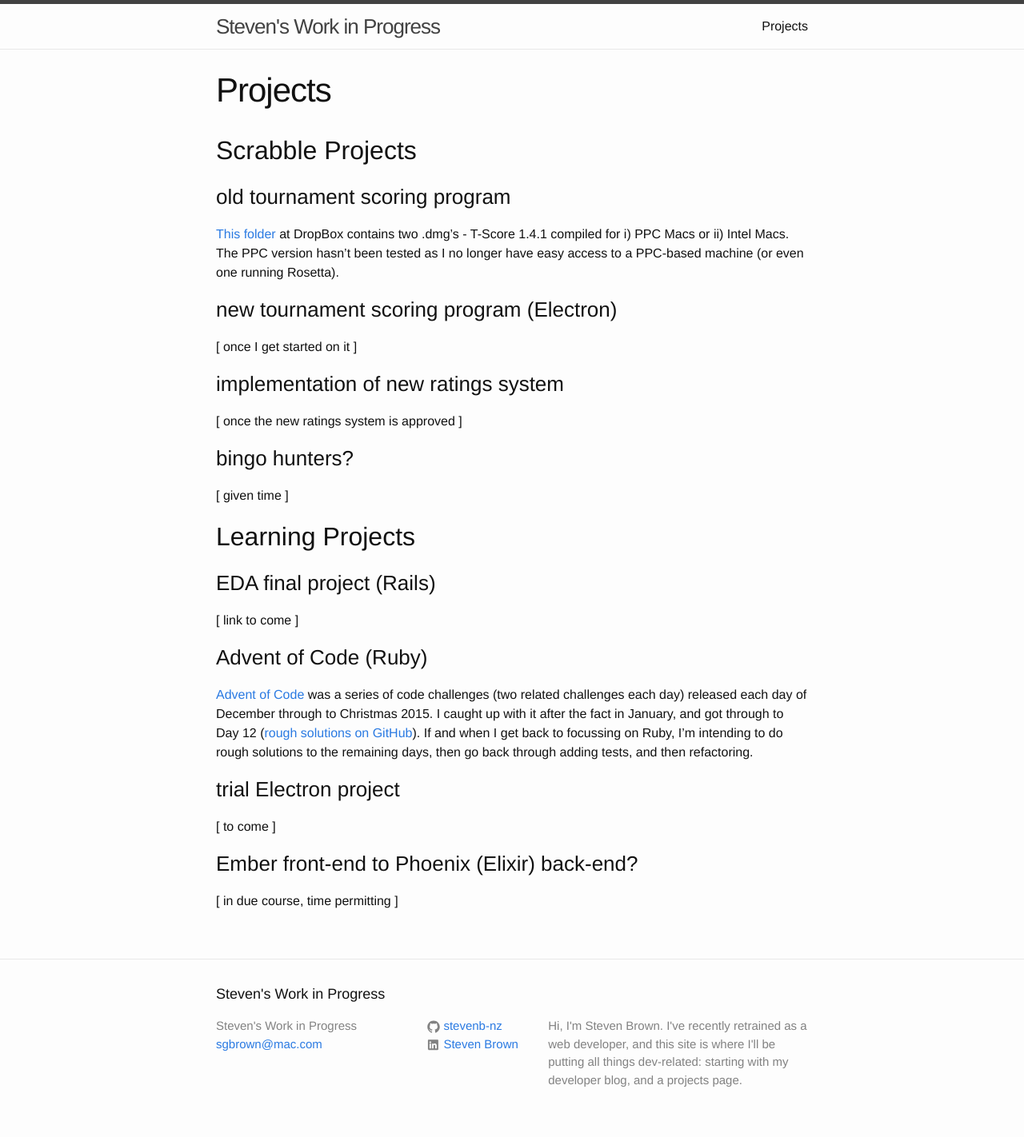
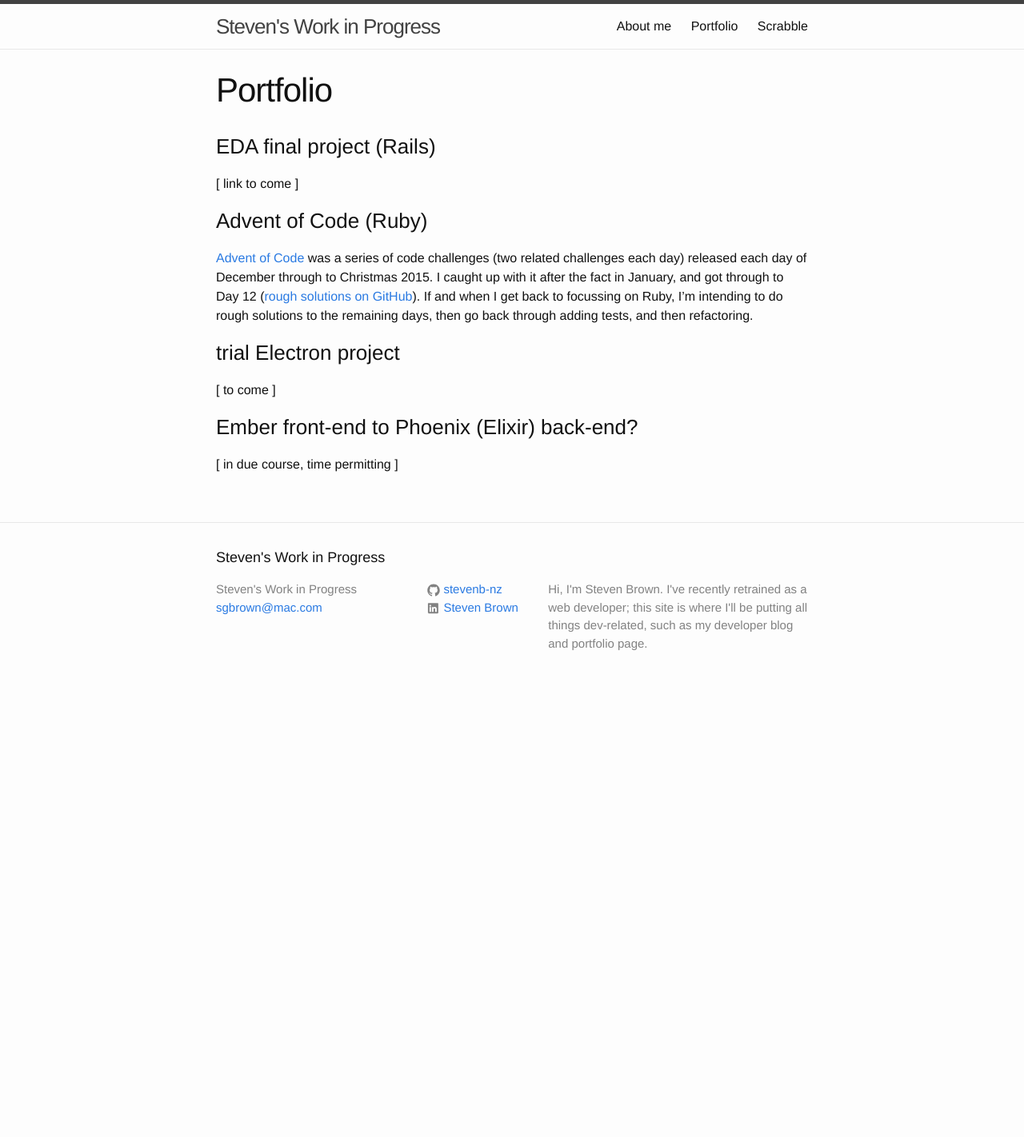
Before and after one commit to stevenb-nz/stevenb-nz.github.io, a Jekyll site: the page built from portfolio.md, in a window 1280 px wide. Shown: the whole page at 80% size. Built offline with Jekyll 4.4.1, drawn with Linux system fonts in a browser that asks for light colours; after the commit the page ends 900 px from its top, so only the background shows below that.

Commit message:
split projects page into portfolio and scrabble, added about page

```diff
--- a/_config.yml
+++ b/_config.yml
@@ -9,9 +9,9 @@
 title: Steven's Work in Progress
 email: sgbrown@mac.com
 description: > # this means to ignore newlines until "baseurl:"
-  Hi, I'm Steven Brown. I've recently retrained as a web developer,
-  and this site is where I'll be putting all things dev-related:
-  starting with my developer blog, and a projects page.
+  Hi, I'm Steven Brown. I've recently retrained as a web
+  developer; this site is where I'll be putting all things
+  dev-related, such as my developer blog and portfolio page.
 baseurl: "" # the subpath of your site, e.g. /blog
 url: "http://yourdomain.com" # the base hostname & protocol for your site
 github_username:      stevenb-nz
--- a/projects.md
+++ b/portfolio.md
@@ -1,27 +1,8 @@
 ---
 layout: page
-title: Projects
-permalink: /projects/
+title: Portfolio
+permalink: /portfolio/
 ---
-## Scrabble Projects
-
-### old tournament scoring program
-
-[This folder](https://www.dropbox.com/sh/o87m9vfi13ykrqo/AAD2HRFx3u3yfe7cVODJPBCOa?dl=0) at DropBox contains two .dmg's - T-Score 1.4.1 compiled for i) PPC Macs or ii) Intel Macs. The PPC version hasn't been tested as I no longer have easy access to a PPC-based machine (or even one running Rosetta).
-
-### new tournament scoring program (Electron)
-
-\[ once I get started on it \]
-
-### implementation of new ratings system
-
-\[ once the new ratings system is approved \]
-
-### bingo hunters?
-
-\[ given time \]
-
-## Learning Projects
 
 ### EDA final project (Rails)
 
```
Also changed, not shown: about-me.md (added, +16 -0 lines), scrabble.md (added, +20 -0 lines).
